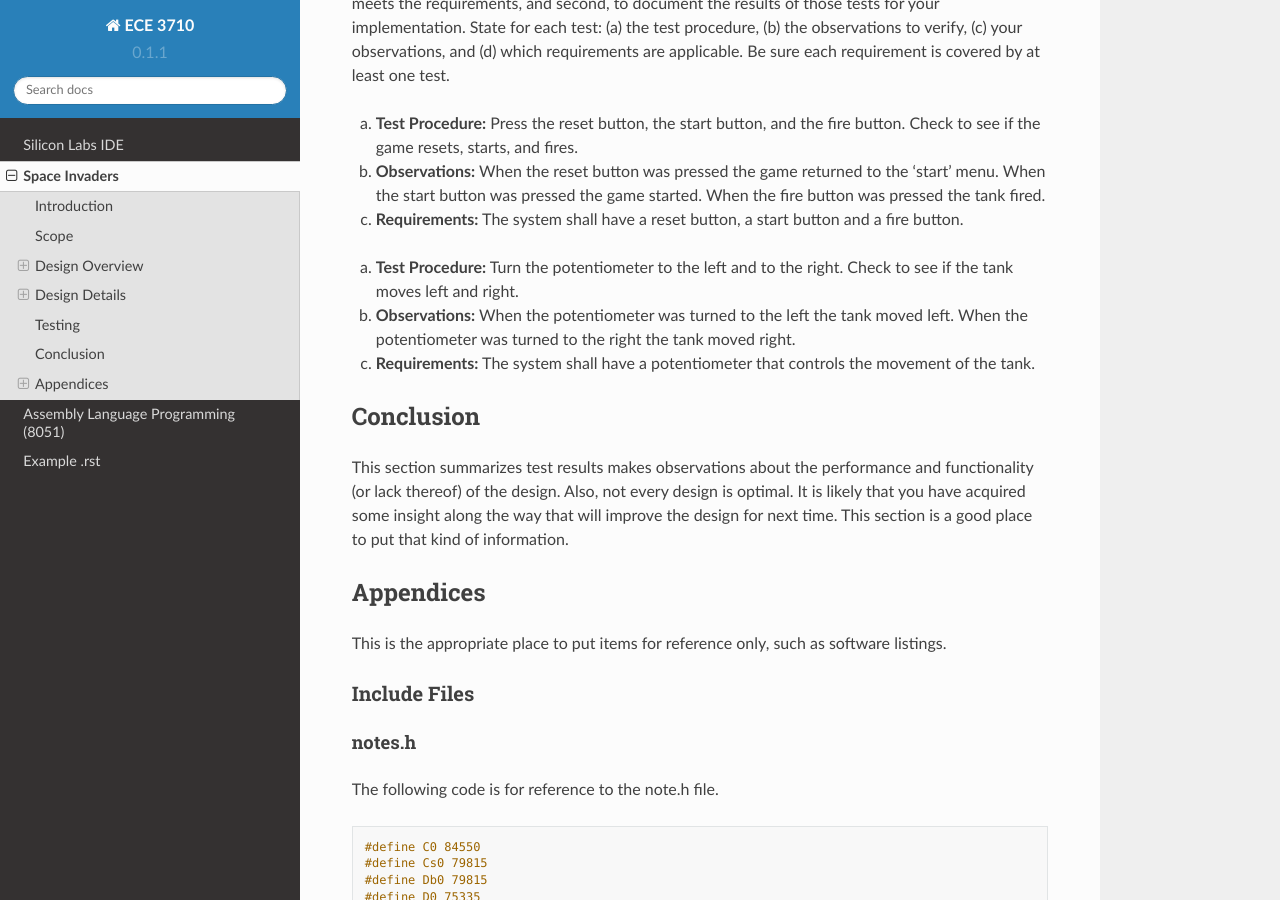
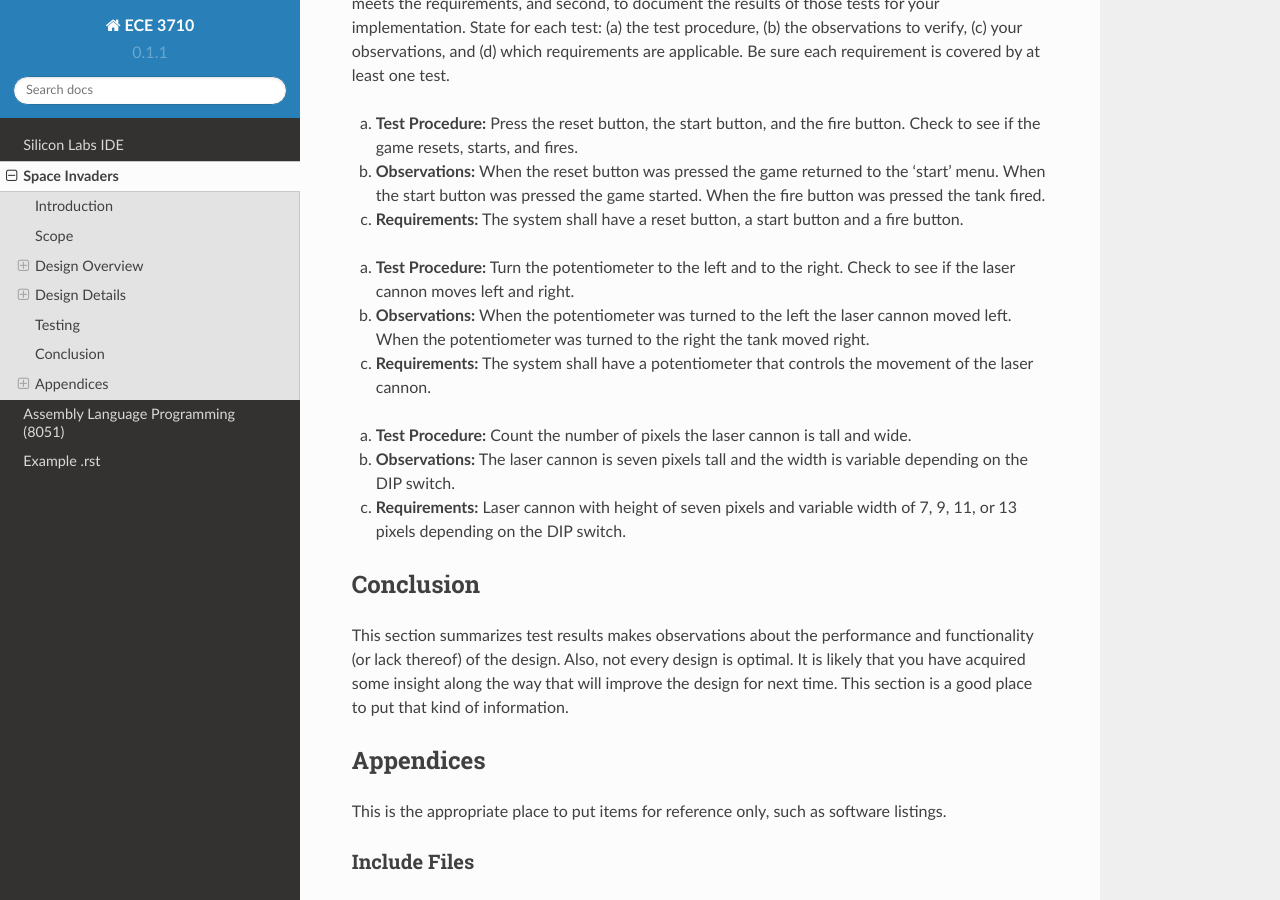
Before and after one commit to wattsjake/ece3710-notes, a Sphinx documentation site: the page built from docs/source/project.rst, in a window 1280 px wide and 900 px high, scrolled down 8415 px. Built offline with Sphinx 7.4.7 and the Read the Docs theme 2.0.0, drawn with Linux system fonts in a browser that asks for light colours.

Commit message:
added another test

```diff
--- a/docs/source/project.rst
+++ b/docs/source/project.rst
@@ -369,11 +369,22 @@ Potentiometer
 -------------
 .. _potentiometer:
 
-a. **Test Procedure:** Turn the potentiometer to the left and to the right. Check to see if the tank moves left and right.
+a. **Test Procedure:** Turn the potentiometer to the left and to the right. Check to see if the laser cannon moves left and right.
 
-b. **Observations:** When the potentiometer was turned to the left the tank moved left. When the potentiometer was turned to the right the tank moved right.
+b. **Observations:** When the potentiometer was turned to the left the laser cannon moved left. When the potentiometer was turned to the right the tank moved right.
 
-c. **Requirements:** The system shall have a potentiometer that controls the movement of the tank.
+c. **Requirements:** The system shall have a potentiometer that controls the movement of the laser cannon.
+
+Laser Cannon
+------------
+.. _laser_cannon:
+
+a. **Test Procedure:** Count the number of pixels the laser cannon is tall and wide.
+
+b. **Observations:** The laser cannon is seven pixels tall and the width is variable depending on the DIP switch.
+
+c. **Requirements:** Laser cannon with height of seven pixels and variable width of 7, 9, 11, or 13 pixels depending on the DIP switch.
+
 
 
 
```
